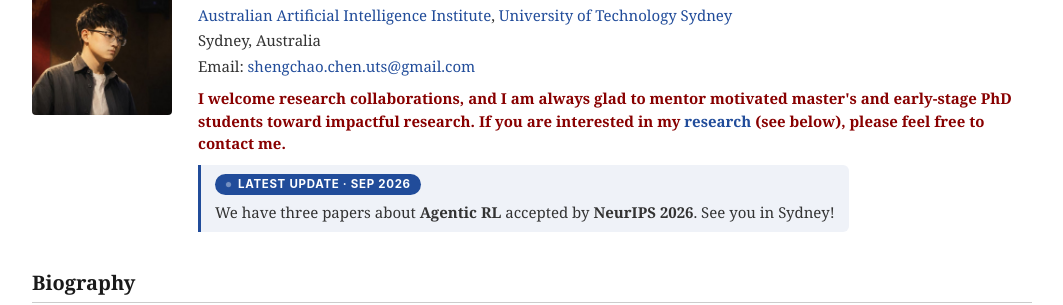
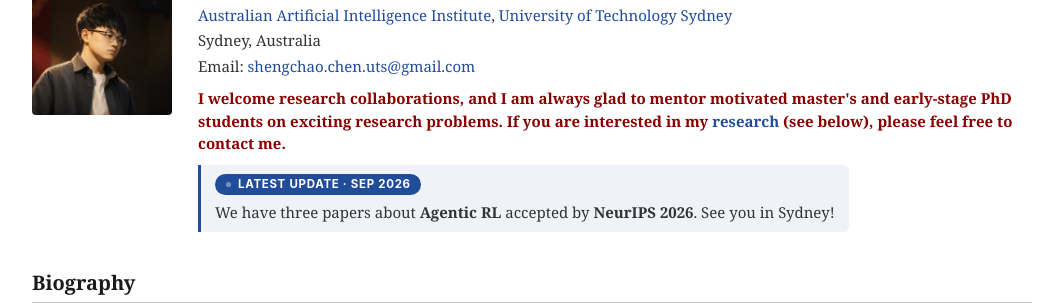
Before and after one commit to shengchaochen82/shengchaochen82.github.io, a Jekyll site: the page built from index.md, in a window 1280 px wide and 900 px high. Shown: the part 150-455 px from the top of the window, without its empty margins (108-1171 px from the left). Built offline with Jekyll 4.4.1, drawn with Linux system fonts in a browser that asks for light colours.

Commit message:
Content: reword mentoring line
Co-Authored-By: Claude Opus 5.5 <noreply@anthropic.com>

```diff
--- a/_layouts/classic.html
+++ b/_layouts/classic.html
@@ -279,7 +279,7 @@
           <p><a href="https://www.uts.edu.au/research/australian-artificial-intelligence-institute" target="_blank">Australian Artificial Intelligence Institute</a>, <a href="{{ site.affiliation_link }}" target="_blank">{{ site.affiliation }}</a></p>
           <p>Sydney, Australia</p>
           <p>Email: <a href="mailto:{{ email_clean }}">{{ email_clean }}</a></p>
-          <p class="classic-seeking">I welcome research collaborations, and I am always glad to mentor motivated master's and early-stage PhD students toward impactful research. If you are interested in my <a href="#publications">research</a> (see below), please feel free to contact me.</p>
+          <p class="classic-seeking">I welcome research collaborations, and I am always glad to mentor motivated master's and early-stage PhD students on exciting research problems. If you are interested in my <a href="#publications">research</a> (see below), please feel free to contact me.</p>
           {% if site.data.latest_update.text != blank %}
           <p class="classic-latest"><span class="classic-latest-badge"><span class="classic-latest-dot"></span>Latest Update{% if site.data.latest_update.date != blank %} · {{ site.data.latest_update.date }}{% endif %}</span><span class="classic-latest-text">{{ site.data.latest_update.text }}</span></p>
           {% endif %}
```
